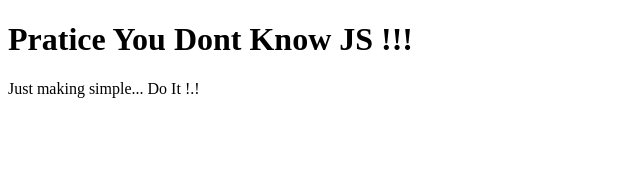
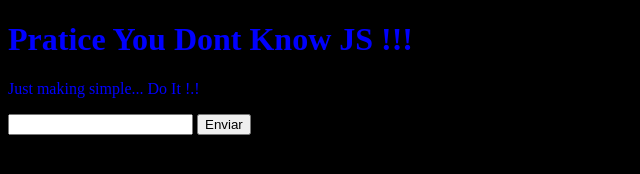
Before and after one commit to Admilson-Landim/You-Dont-Know-Js_Pratice, a plain HTML site: page index.html in a window 1280 px wide. Shown: the whole page, without its empty margins (0-640 px from the left). Drawn offline with Linux system fonts and the light colour scheme.

Commit message:
Update index.html

```diff
--- a/index.html
+++ b/index.html
@@ -8,16 +8,26 @@
 
 
     <!-- Link para JS -->
+    <script src="https://kwesforms.com/v2/kwes-script.js"></script>
+
+
     <!--<script src="JS/Iniciando/iniciando_iniciando.js"></script> -->
     <script src="JS/Iniciando/iniciando_Por_DentroJS.js"></script>
     <script src="JS/Iniciando/iniciandoDentroYDKLS.js"></script>
 
 </head>
-<body>
+<body style="margin-bottom:0; color: blue;  background-color: black;">
     <div class="" style="margin-bottom:0">
         <h1> Pratice You Dont Know JS !!!</h1>
         <p> Just making simple... Do It !.! </p>
     </div>
 
+    <form action="xxxx" class="kwes-form">
+        <input name="something" rules="required|max:30">
+        <button type="submit"> Enviar </button>
+    </form>
+
+
+
 </body>
 </html>
```
